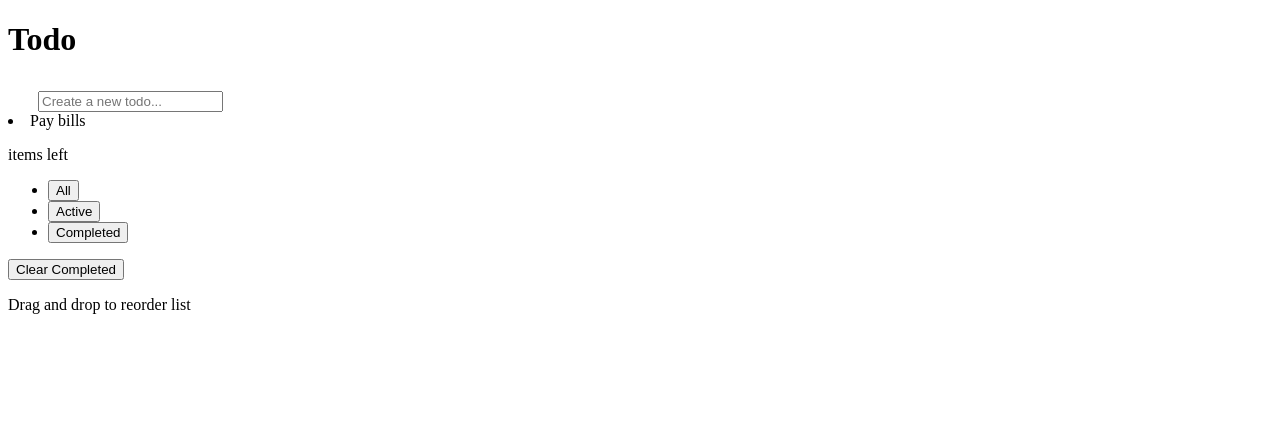
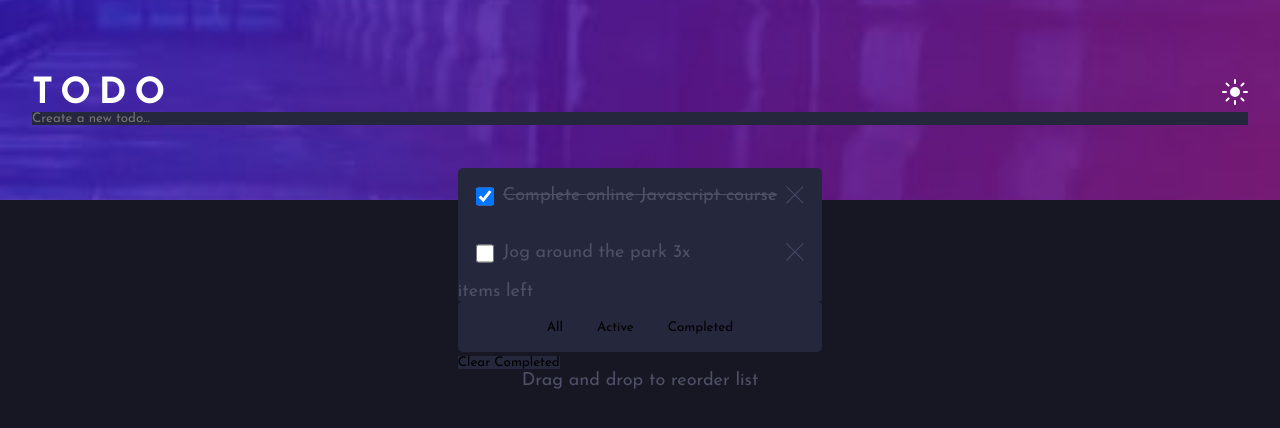
Before and after one commit to cvalong/fm-todo-app, a plain HTML site: page index.html in a window 1280 px wide. Drawn offline with Linux system fonts and the light colour scheme.

Commit message:
added initial css styling, and todo examples

```diff
--- a/index.html
+++ b/index.html
@@ -11,6 +11,12 @@
       sizes="32x32"
       href="./images/favicon-32x32.png"
     />
+    <link rel="preconnect" href="https://fonts.googleapis.com" />
+    <link rel="preconnect" href="https://fonts.gstatic.com" crossorigin />
+    <link
+      href="https://fonts.googleapis.com/css2?family=Josefin+Sans:wght@400;700&display=swap"
+      rel="stylesheet"
+    />
     <link rel="stylesheet" href="./styles/style.css" />
     <title>Frontend Mentor | Todo app</title>
 
@@ -18,25 +24,46 @@
   </head>
   <body>
     <header>
-      <h1 class="page-title">Todo</h1>
-      <img
-        class="light-dark-toggle icon dark-mode"
-        src="./images/icon-sun.svg"
-      />
+      <div class="title-container">
+        <h1 class="page-title">Todo</h1>
+        <button class="light-dark-toggle dark-mode">
+          <img class="icon" src="./images/icon-sun.svg" />
+        </button>
+      </div>
       <input
         type="text"
         name="name"
-        id="todo-input"
+        id="user-input"
         placeholder="Create a new todo..."
       />
     </header>
     <main class="todo-app">
-      <div class="todo-container">
-        <!-- sample todo?? -->
-        <li class="checked">Pay bills</li>
-      </div>
-      <p class="dynamic-num action-notification">
-        <!-- Add dynamic number -->
+      <ul class="todo-container">
+        <!-- sample todos -->
+        <li class="todo-group">
+          <input
+            type="checkbox"
+            name="todo-checked"
+            id="todo-checked"
+            class="todo-input"
+            checked
+          />
+          <label for="todo-checked">Complete online Javascript course</label>
+          <button class="delete-button">
+            <img src="./images/icon-cross.svg" alt="x" />
+          </button>
+        </li>
+
+        <li class="todo-group">
+          <input type="checkbox" name="todo" id="todo" />
+          <label for="todo">Jog around the park 3x</label>
+          <button class="delete-button">
+            <img src="./images/icon-cross.svg" alt="x" />
+          </button>
+        </li>
+      </ul>
+      <p class="dynamic-container action-notification">
+        <span class="dynamic-num"><!-- Add dynamic number --></span>
         items left
       </p>
       <ul class="action-bar">
--- a/styles/style.css
+++ b/styles/style.css
@@ -0,0 +1,137 @@
+:root {
+    --primary-clr: hsl(220, 98%, 61%);
+    --check-bg-grad-1: hsl(192, 100%, 67%);
+    --check-bg-grad-2: hsl(280, 87%, 65%);
+
+    --background-color: hsl(235, 21%, 11%);
+    --app-bg-color: hsl(235, 24%, 19%);
+    --text-color:  hsl(233, 14%, 35%);
+    --text-color-active: ;
+
+    --app-margin: 2rem;
+    /* light */
+    --Very-Light-Gray: hsl(0, 0%, 98%);
+    --Very-Light-Grayish-Blue: hsl(236, 33%, 92%);
+    --Light-Grayish-Blue: hsl(233, 11%, 84%);
+    --Dark-Grayish-Blue: hsl(236, 9%, 61%);
+    --Very-Dark-Grayish-Blue: hsl(235, 19%, 35%);
+
+    /* Dark Theme */
+
+    --Very-Dark-Desaturated-Blue: hsl(235, 24%, 19%);
+    --Very-Dark-Blue: hsl(235, 21%, 11%);
+    --Light-Grayish-Blue: hsl(234, 39%, 85%);
+    --Light-Grayish-Blue-hover: hsl(236, 33%, 92%);
+    --Dark-Grayish-Blue: hsl(234, 11%, 52%);
+    --Very-Dark-Grayish-Blue: hsl(233, 14%, 35%);
+    --Very-Dark-Grayish-Blue: hsl(237, 14%, 26%);
+
+}
+
+*,
+*::after,
+*::before {
+    box-sizing: border-box;
+    margin: 0;
+    padding: 0;
+    font-family: 'Josefin Sans', sans-serif;
+}
+
+body {
+    background: var(--background-color);
+    color: var(--text-color);
+    font-size: 1.125rem;
+    height: 100vh;
+    display: flex;
+    flex-direction: column;
+    justify-content: flex-start;
+    align-items: center;
+}
+
+li{
+    list-style-type: none;
+}
+
+li,
+button,
+input {
+    background: none;
+    border: none;
+}
+
+header {
+    background-image: url('../images/bg-mobile-dark.jpg');
+    background-position: center;
+    background-repeat: no-repeat;
+    background-size: cover;
+    width: 100%;
+    height: 25vh;
+    padding-left: var(--app-margin);
+    padding-right: var(--app-margin);
+    display: flex;
+    flex-direction: column;
+    justify-content: center;
+    align-items: center;
+}
+
+.title-container {
+    display: flex;
+    justify-content: space-between;
+    width: 100%;
+}
+
+.page-title {
+    color: white;
+    font-weight: 700;
+    text-transform: uppercase;
+    letter-spacing: 0.5rem;
+}
+
+#user-input {
+    background: var(--app-bg-color);
+    width: 100%;
+}
+
+.todo-app {
+    margin-left: var(--app-margin);
+    margin-right: var(--app-margin);
+}
+
+.todo-container {
+    background: var(--app-bg-color);
+    margin-top: -2rem;
+    border-top-left-radius: 5px;
+    border-top-right-radius: 5px;
+    display: flex;
+    flex-direction: column;
+    justify-content: center;
+    align-items: center;
+}
+
+.todo-group {
+    padding: 1em;
+    width: 100%;
+    display: grid;
+    grid-template-columns: 1em auto 1em;
+    gap: 0.5em;
+}
+
+input[type="checkbox"]:checked + label {
+    text-decoration: line-through;
+}
+
+.action-bar {
+    background: var(--app-bg-color);
+    padding-left: 4.5rem;
+    padding-right: 4.5rem;
+    padding-top: 1rem;
+    padding-bottom: 1rem;
+    border-radius: 5px;
+    display: flex;
+    flex-direction: row;
+    justify-content: space-around;
+}
+
+.action-notification {
+    background: var(--app-bg-color);
+}
```
